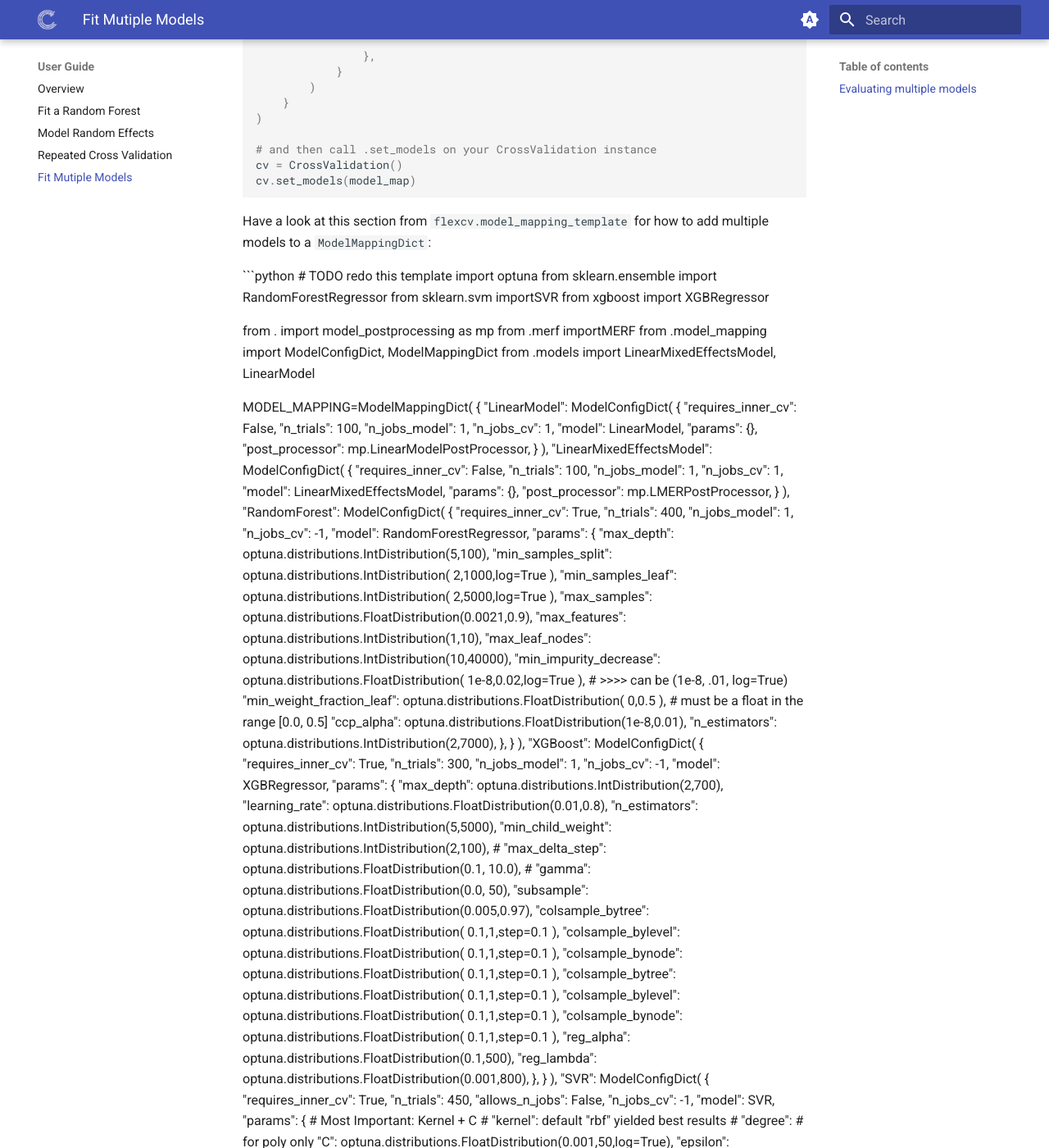
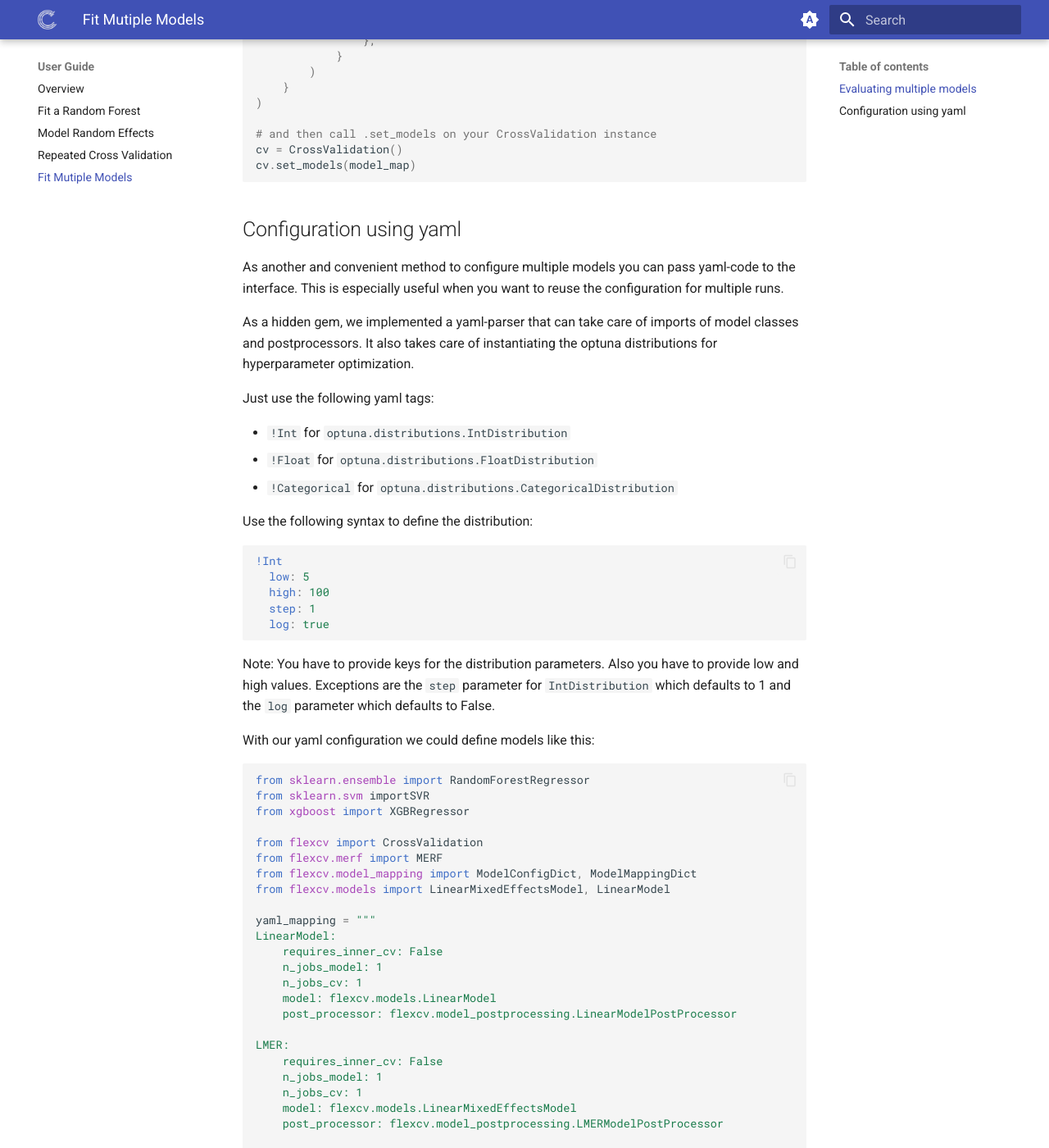
Before and after one commit to radlfabs/flexcv, an MkDocs documentation site: the page built from docs/guides/multiple-models.md, in a window 1280 px wide and 1400 px high, scrolled down 1777 px. Shown: the whole window at 82% size. Built offline with MkDocs 1.6.1 and Material for MkDocs 9.7.7, drawn with Linux system fonts in a browser that asks for light colours; some of the changed text lies outside the part shown.

Commit message:
fix code blocks

````diff
--- a/docs/guides/multiple-models.md
+++ b/docs/guides/multiple-models.md
@@ -12,7 +12,7 @@
 from flexcv import CrossValidation
 from flexcv.models import LinearMixedEffectsModel
 from flexcv.merf import MERF
-from flexcv.model_postprocessing import RandomForestModelPostProcessor, LinearMixedEffectsModelPostProcessor
+from flexcv.model_postprocessing import RandomForestModelPostProcessor, LMERModelPostProcessor
 from flexcv.synthesizer import generate_regression
 
 
@@ -29,16 +29,15 @@
 cv =CrossValidation()
 results = (
     cv.set_data(X, y, group, random_slopes)
-    .set_models(model_map)
     .set_inner_cv(3)
     .set_splits(n_splits_out=3)
-    .add_model(model=LinearMixedEffectsModel, post_processor=LinearMixedEffectsModelPostProcessor)
-    .add_model(model=RandomForestRegressor, requires_inner_cv=True, params=params, post_processor=RandomForestModelPostProcessor, add_merf=True)
+    .add_model(model_class=LinearMixedEffectsModel, post_processor=LMERModelPostProcessor)
+    .add_model(model_class=RandomForestRegressor, requires_inner_cv=True, params=params, post_processor=RandomForestModelPostProcessor, add_merf=True)
     .perform()
     .get_results()
 )
 ```
-Now when you want to compare a larger number of models it could make sense to pass the mapping directly to the `.set_models` method.
+Now when you want to compare a larger number of models you can assign your customized ModelMappingDict as below and pass the mapping directly to the `.set_models` method.
 
 ```python
 model_map = ModelMappingDict(
@@ -81,133 +80,108 @@
 
 ```
 
-Have a look at this section from `flexcv.model_mapping_template` for how to add multiple models to a `ModelMappingDict`:
+## Configuration using yaml
 
-```python # TODO redo this template
-import optuna
+As another and convenient method to configure multiple models you can pass yaml-code to the interface.
+This is especially useful when you want to reuse the configuration for multiple runs.
+
+As a hidden gem, we implemented a yaml-parser that can take care of imports of model classes and postprocessors.
+It also takes care of instantiating the optuna distributions for hyperparameter optimization.
+
+Just use the following yaml tags:
+
+- `!Int` for `optuna.distributions.IntDistribution`
+- `!Float` for `optuna.distributions.FloatDistribution`
+- `!Categorical` for `optuna.distributions.CategoricalDistribution`
+
+Use the following syntax to define the distribution:
+
+```yaml
+!Int
+  low: 5
+  high: 100
+  step: 1
+  log: true
+```
+Note: You have to provide keys for the distribution parameters. Also you have to provide low and high values.
+Exceptions are the `step` parameter for `IntDistribution` which defaults to 1 and the `log` parameter which defaults to False.
+
+With our yaml configuration we could define models like this:
+
+```python
 from sklearn.ensemble import RandomForestRegressor
 from sklearn.svm importSVR
 from xgboost import XGBRegressor
 
-from . import model_postprocessing as mp
-from .merf importMERF
-from .model_mapping import ModelConfigDict, ModelMappingDict
-from .models import LinearMixedEffectsModel, LinearModel
+from flexcv import CrossValidation
+from flexcv.merf import MERF
+from flexcv.model_mapping import ModelConfigDict, ModelMappingDict
+from flexcv.models import LinearMixedEffectsModel, LinearModel
 
-MODEL_MAPPING=ModelMappingDict(
-    {
-        "LinearModel": ModelConfigDict(
-            {
-                "requires_inner_cv": False,
-                "n_trials": 100,
-                "n_jobs_model": 1,
-                "n_jobs_cv": 1,
-                "model": LinearModel,
-                "params": {},
-                "post_processor": mp.LinearModelPostProcessor,
-            }
-        ),
-        "LinearMixedEffectsModel": ModelConfigDict(
-            {
-                "requires_inner_cv": False,
-                "n_trials": 100,
-                "n_jobs_model": 1,
-                "n_jobs_cv": 1,
-                "model": LinearMixedEffectsModel,
-                "params": {},
-                "post_processor": mp.LMERPostProcessor,
-            }
-        ),
-        "RandomForest": ModelConfigDict(
-            {
-                "requires_inner_cv": True,
-                "n_trials": 400,
-                "n_jobs_model": 1,
-                "n_jobs_cv": -1,
-                "model": RandomForestRegressor,
-                "params": {
-                    "max_depth": optuna.distributions.IntDistribution(5,100),
-                    "min_samples_split": optuna.distributions.IntDistribution(
-                        2,1000,log=True
-                    ),
-                    "min_samples_leaf": optuna.distributions.IntDistribution(
-                        2,5000,log=True
-                    ),
-                    "max_samples": optuna.distributions.FloatDistribution(0.0021,0.9),
-                    "max_features": optuna.distributions.IntDistribution(1,10),
-                    "max_leaf_nodes": optuna.distributions.IntDistribution(10,40000),
-                    "min_impurity_decrease": optuna.distributions.FloatDistribution(
-                        1e-8,0.02,log=True
-                    ),  # >>>> can be (1e-8, .01, log=True)
-                    "min_weight_fraction_leaf": optuna.distributions.FloatDistribution(
-                        0,0.5
-                   ),  # must be a float in the range [0.0, 0.5]
-                    "ccp_alpha": optuna.distributions.FloatDistribution(1e-8,0.01),
-                    "n_estimators": optuna.distributions.IntDistribution(2,7000),
-                },
-            }
-        ),
-        "XGBoost": ModelConfigDict(
-            {
-                "requires_inner_cv": True,
-                "n_trials": 300,
-                "n_jobs_model": 1,
-                "n_jobs_cv": -1,
-                "model": XGBRegressor,
-                "params": {
-                    "max_depth": optuna.distributions.IntDistribution(2,700),
-                    "learning_rate": optuna.distributions.FloatDistribution(0.01,0.8),
-                    "n_estimators": optuna.distributions.IntDistribution(5,5000),
-                    "min_child_weight": optuna.distributions.IntDistribution(2,100),
-                    # "max_delta_step": optuna.distributions.FloatDistribution(0.1, 10.0),
-                    # "gamma": optuna.distributions.FloatDistribution(0.0, 50),
-                    "subsample": optuna.distributions.FloatDistribution(0.005,0.97),
-                    "colsample_bytree": optuna.distributions.FloatDistribution(
-                        0.1,1,step=0.1
-                    ),
-                    "colsample_bylevel": optuna.distributions.FloatDistribution(
-                        0.1,1,step=0.1
-                    ),
-                    "colsample_bynode": optuna.distributions.FloatDistribution(
-                        0.1,1,step=0.1
-                    ),
-                    "colsample_bytree": optuna.distributions.FloatDistribution(
-                        0.1,1,step=0.1
-                    ),
-                    "colsample_bylevel": optuna.distributions.FloatDistribution(
-                        0.1,1,step=0.1
-                    ),
-                    "colsample_bynode": optuna.distributions.FloatDistribution(
-                        0.1,1,step=0.1
-                    ),
-                    "reg_alpha": optuna.distributions.FloatDistribution(0.1,500),
-                    "reg_lambda": optuna.distributions.FloatDistribution(0.001,800),
-                },
-            }
-        ),
-        "SVR": ModelConfigDict(
-            {
-                "requires_inner_cv": True,
-                "n_trials": 450,
-                "allows_n_jobs": False,
-                "n_jobs_cv": -1,
-                "model": SVR,
-                "params": {
-                    # Most Important: Kernel + C
-                    # "kernel": default "rbf" yielded best results
-                    # "degree": # for poly only
-                    "C": optuna.distributions.FloatDistribution(0.001,50,log=True),
-                    "epsilon": optuna.distributions.FloatDistribution(0.1,1.3),
-                    "gamma": optuna.distributions.FloatDistribution(
-                        1e-5,0.1,log=True
-                    ),  # better than default "scale"
-                    # "tol": optuna.distributions.FloatDistribution(1e-4, 10),
-                    # "shrinking": default "True" yielded best restults
-                },
-            }
-        ),
-    }
-)
+yaml_mapping = """
+LinearModel:
+    requires_inner_cv: False
+    n_jobs_model: 1
+    n_jobs_cv: 1
+    model: flexcv.models.LinearModel
+    post_processor: flexcv.model_postprocessing.LinearModelPostProcessor
 
+LMER:
+    requires_inner_cv: False
+    n_jobs_model: 1
+    n_jobs_cv: 1
+    model: flexcv.models.LinearMixedEffectsModel
+    post_processor: flexcv.model_postprocessing.LMERModelPostProcessor
+
+RandomForest:
+  requires_inner_cv: true
+  n_trials: 400
+  n_jobs_model: -1
+  n_jobs_cv: 1
+  model: sklearn.ensemble.RandomForestRegressor
+  params:
+    max_depth: !Int
+      low: 5
+      high: 100
+    min_samples_split: !Int
+      low: 2
+      high: 1000
+      log: true
+    min_samples_leaf: !Int
+      low: 2
+      high: 5000
+      log: true
+    max_samples: !Float
+      low: 0.0021
+      high: 0.9
+    max_features: !Int
+      low: 1
+      high: 10
+    max_leaf_nodes: !Int
+      low: 10
+      high: 40000
+    min_impurity_decrease: !Float
+      low: 0.0000000008
+      high: 0.02
+      _kwargs:
+        log: true
+    min_weight_fraction_leaf: !Float
+      low: 0,
+      high: 0.5
+    ccp_alpha: !Float
+      low: 1e-08
+      high: 0.01
+    n_estimators: !Int
+      low: 2
+      high: 7000
+  post_processor: flexcv.model_postprocessing.RandomForestModelPostProcessor
+  add_merf: true
+"""
+
+# and then call .set_models on your CrossValidation instance
+cv = CrossValidation()
+cv.set_models(yaml_string=yaml_mapping)
+
+# if you have your yaml
 
 ```
````
Also changed, not shown: docs/guides/random-effects.md (+3 -3 lines), docs/guides/repeated-guide.md (+6 -3 lines), docs/guides/rf-regressor.md (+2 -33 lines).
